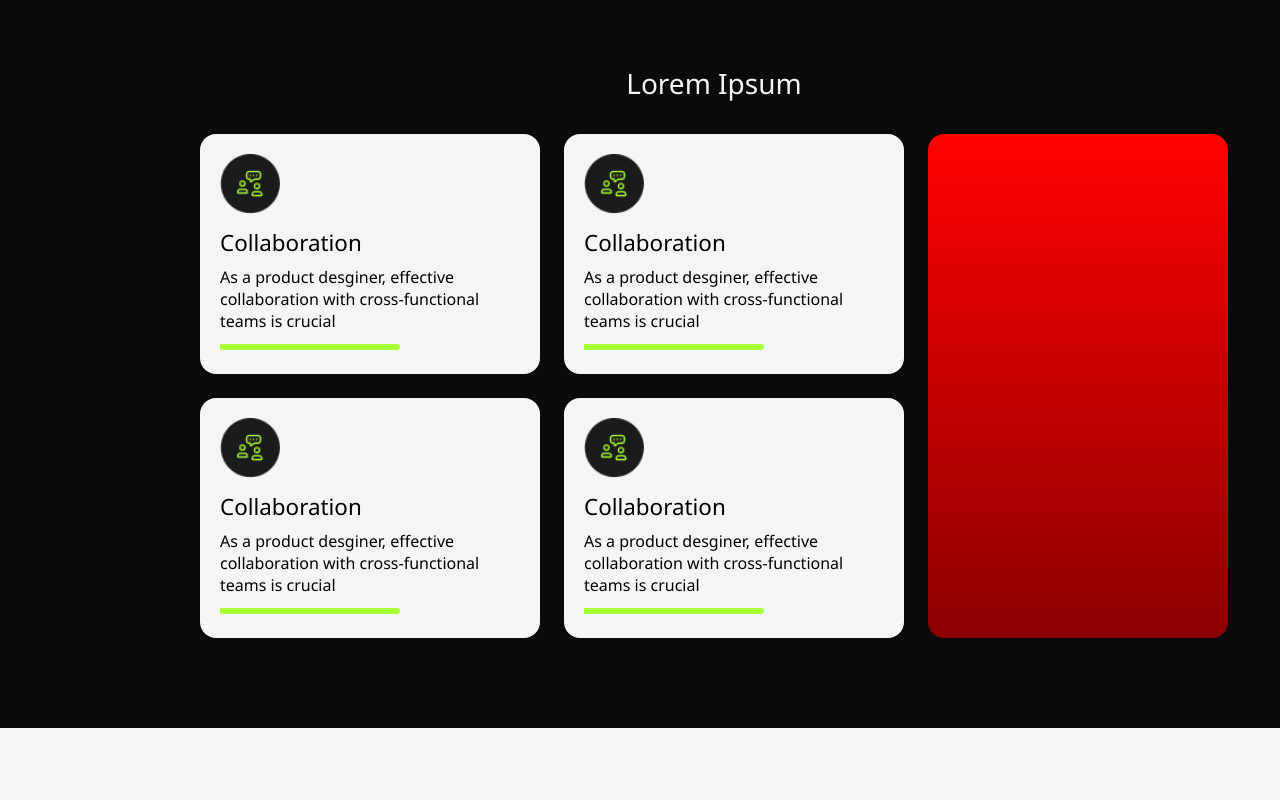
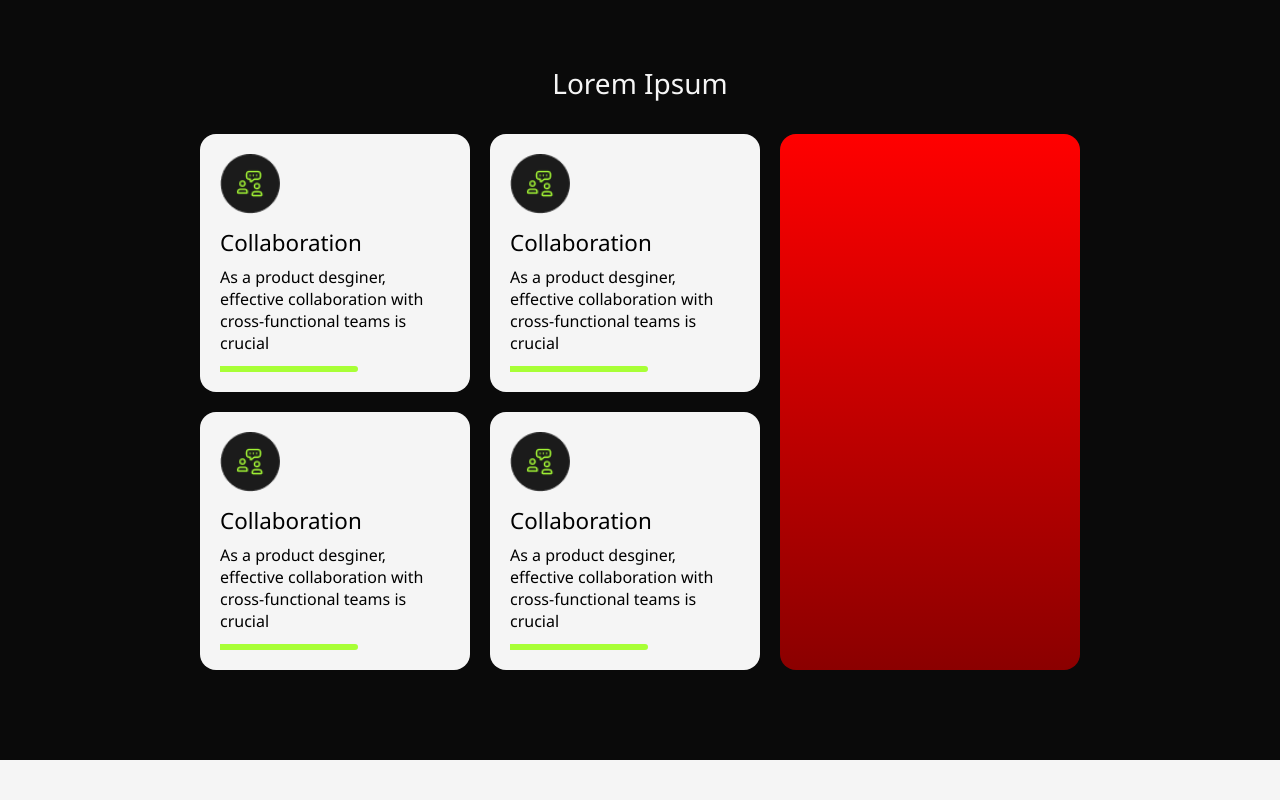
Before and after one commit to NicolasSilvaDA/trilha-challenge-junior, a plain HTML site: page index.html in a window 1280 px wide. Shown: the part 1440-2240 px from the top of the page. Drawn offline with Linux system fonts and the light colour scheme.

Commit message:
Added minor screen responsivity (Next step: Fixed navbar on screen shrink)

```diff
--- a/css/style.css
+++ b/css/style.css
@@ -10,6 +10,7 @@ body {
 
 .padding-page {
     padding: 60px 200px;
+    transition: padding 0.4s ease-in-out;
 }
 
 .black-bg {
@@ -28,7 +29,6 @@ body {
 
 .block-wrap {
     padding: 30px 0;
-    display: grid;
 }
 
 .collaborate-element {
@@ -43,13 +43,14 @@ body {
 }
 
 .service-common-block {
-    padding: 20px;
-    min-width: 300px;
-    min-height: 200px;
-    max-width: 100%;
-    max-height: 100%;
+    width: 100%;
+    height: auto;
     border-radius: 16px;
     font-size: 1rem;
+}
+
+.service-common-block-wrap {
+    padding: 20px;
 }
 
 .service-icon {
@@ -200,6 +201,7 @@ body {
 }
 
 #collaborate-block-wrap {
+    display: grid;
     grid-template-columns: repeat(2, 1fr);
     grid-template-rows: repeat(1, 1fr);
     gap: 12px;
@@ -240,6 +242,7 @@ body {
 }
 
 #about-block-wrap {
+    display: grid;
     grid-template-columns: repeat(2, 1fr);
 }
 
@@ -274,6 +277,10 @@ body {
     border-radius: 24px;
 }
 
+#service-block-wrap {
+    display: grid;
+}
+
 #service-block1 {
     margin-bottom: 32px;
     text-align: center;
@@ -290,7 +297,7 @@ body {
     grid-template-areas:
         "art1 art2 art5"
         "art3 art4 art5";
-    gap: 24px;
+    gap: 20px;
 }
 
 #service-block2-art1 {
@@ -312,7 +319,7 @@ body {
 #service-block2-art5 {
     grid-area: art5;
     min-width: 300px;
-    min-height: 200px;
+    min-height: 250px;
     max-width: 100%;
     max-height: 100%;
     border-radius: 16px;
@@ -508,3 +515,16 @@ body {
     color: #A8FF36;
     transition: color 0.4s ease;
 }
+
+@media(max-width: 1000px) {
+    .padding-page {
+        padding: 20px 80px;
+    }
+
+    #service-block2 {
+        grid-template-areas:
+        "art1 art2"
+        "art3 art4"
+        "art5 art5";
+    }
+}
--- a/index.html
+++ b/index.html
@@ -64,36 +64,43 @@
                 </article>
                 <div id="service-block2">
                     <article class="white-bg service-common-block" id="service-block2-art1">
+                        <div class="service-common-block-wrap">
                             <img src="./static/service-icon.png" alt="Chat Logo" class="service-icon"
                                 id="service-block2-art1-icon" />
                             <h2 class="service-h2" id="service-block2-art1-h2">Collaboration</h2>
-                        <p class="service-p" id="service-block2-art1-p">As a product desginer, effective collaboration
-                            with cross-functional teams is crucial</p>
+                            <p class="service-p" id="service-block2-art1-p">As a product desginer, effective collaboration with cross-functional teams is crucial</p>
                             <div class="service-green-line"></div>
+                        </div>
                     </article>
                     <article class="white-bg service-common-block" id="service-block2-art2">
+                        <div class="service-common-block-wrap">
                             <img src="./static/service-icon.png" alt="Chat Logo" class="service-icon"
                                 id="service-block2-art2-icon" />
                             <h2 class="service-h2" id="service-block2-art2-h2">Collaboration</h2>
                             <p class="service-p" id="service-block2-art2-p">As a product desginer, effective collaboration
                                 with cross-functional teams is crucial</p>
                             <div class="service-green-line"></div>
+                        </div>
                     </article>
                     <article class="white-bg service-common-block" id="service-block2-art3">
+                        <div class="service-common-block-wrap">
                             <img src="./static/service-icon.png" alt="Chat Logo" class="service-icon"
                                 id="service-block2-art3-icon" />
                             <h2 class="service-h2" id="service-block2-art3-h2">Collaboration</h2>
                             <p class="service-p" id="service-block2-art3-p">As a product desginer, effective collaboration
                                 with cross-functional teams is crucial</p>
                             <div class="service-green-line"></div>
+                        </div>
                     </article>
                     <article class="white-bg service-common-block" id="service-block2-art4">
+                        <div class="service-common-block-wrap">
                             <img src="./static/service-icon.png" alt="Chat Logo" class="service-icon"
                                 id="service-block2-art4-icon" />
                             <h2 class="service-h2" id="service-block2-art4-h2">Collaboration</h2>
                             <p class="service-p" id="service-block2-art4-p">As a product desginer, effective collaboration
                                 with cross-functional teams is crucial</p>
                             <div class="service-green-line"></div>
+                        </div>
                     </article>
                     <article id="service-block2-art5">
                         <div id="service-block2-art5-img"></div>
```
Lines whose indentation alone changed are shown as unchanged.
